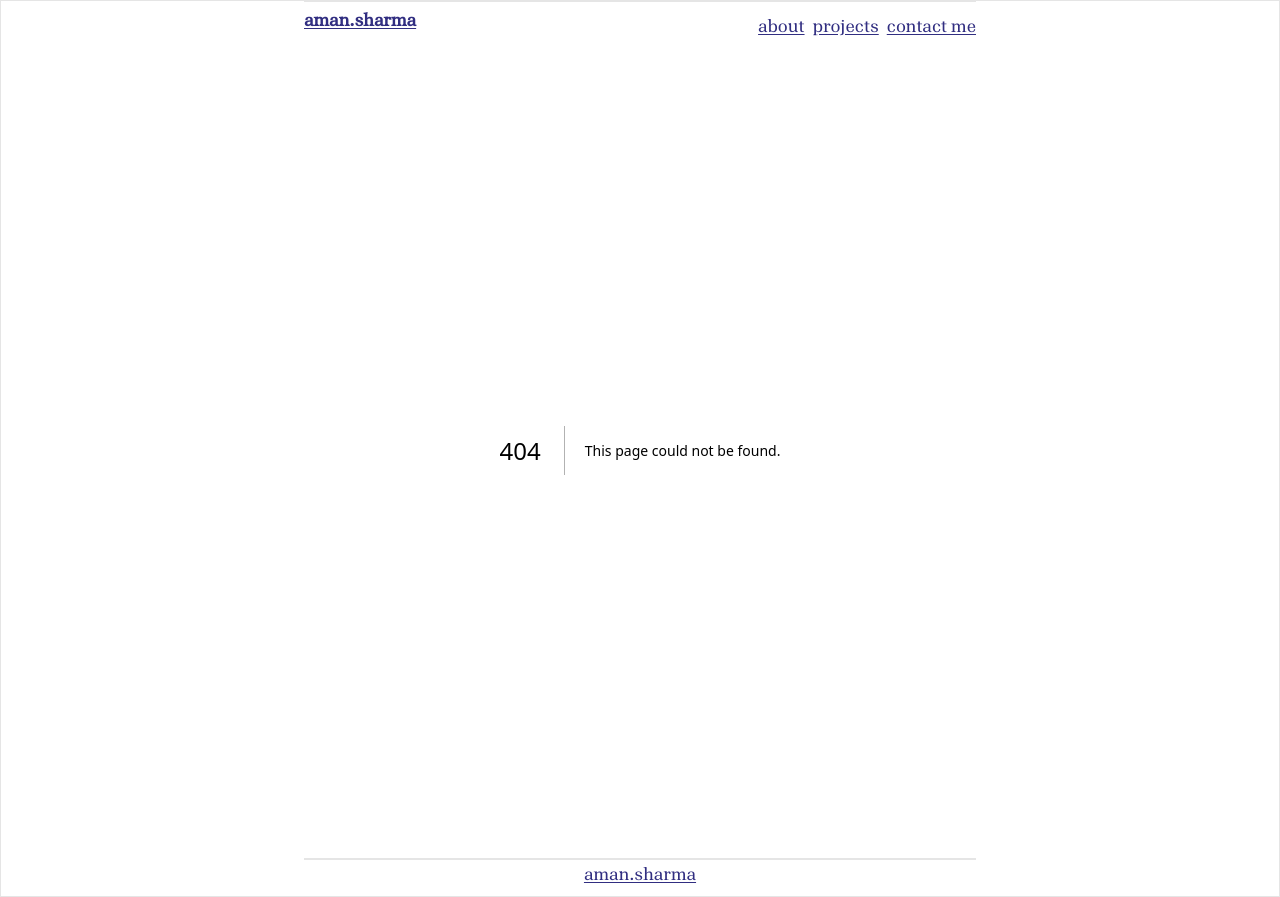
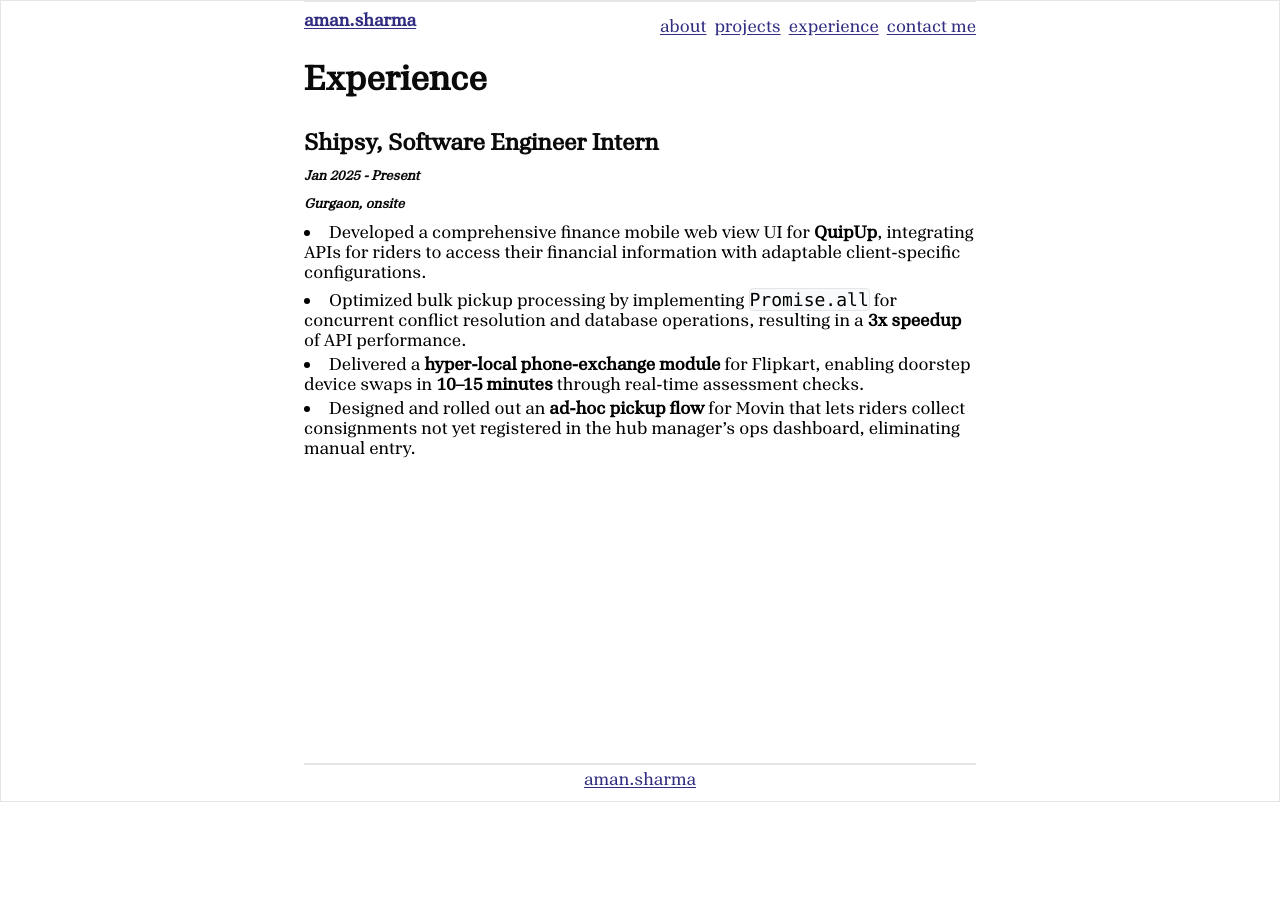
Before and after one commit to aman1117/portfolio, a Next.js app: page /experience in a window 1280 px wide. Before the commit this address had no page. After the commit the page ends 802 px from the top, so only its background shows below. Built offline with nearby package versions, Linux system fonts and the light colour scheme.

Commit message:
feat: Add experience section to header and create experience page

```diff
--- a/app/_components/header.tsx
+++ b/app/_components/header.tsx
@@ -32,6 +32,16 @@ const Header = () => {
               </Link>
             </div>
             <div>
+              <Link
+                href="/experience
+          "
+              >
+                <p className="md:text-lg underline text-indigo-900 underline-offset-2">
+                  experience
+                </p>
+              </Link>
+            </div>
+            <div>
               <Link href="/contact">
                 <p className="md:text-lg underline text-indigo-900 underline-offset-2">
                   contact me
--- /dev/null
+++ b/app/experience/page.tsx
@@ -0,0 +1,32 @@
+import React from 'react';
+
+const ContactPage: React.FC = () => {
+    return (
+        <div className="max-w-2xl mx-auto mt-2 mb-10 w-full h-full flex flex-col">
+            <p className="text-4xl font-bold mb-3 mr-1">Experience</p>
+            <div className="mt-4">
+                <div >
+                    <h2 className="text-2xl font-semibold mb-2">Shipsy, Software Engineer Intern</h2>
+                    <p className="text-sm  mb-2 italic"><strong>Jan 2025 - Present</strong></p>
+                    <p className="text-sm  mb-2 italic"><strong> Gurgaon, onsite</strong></p>
+                    <ul className="list-disc list-inside mt-2 space-y-1 text-sm">
+                        <li className='mb-2 text-black md:text-lg md:leading-5 leading-tight'>
+                            Developed a comprehensive finance mobile web view UI for <strong>QuipUp</strong>, integrating APIs for riders to access their financial information with adaptable client-specific configurations.
+                        </li>
+                        <li className='mb-2 text-black md:text-lg md:leading-5 leading-tight'>
+                            Optimized bulk pickup processing by implementing <code className='bg-gray-50 border rounded-sm'>Promise.all</code> for concurrent conflict resolution and database operations, resulting in a <strong>3x speedup</strong> of API performance.
+                        </li>
+                        <li className='mb-2 text-black md:text-lg md:leading-5 leading-tight'>
+                            Delivered a <strong>hyper-local phone-exchange module</strong> for Flipkart, enabling doorstep device swaps in <strong>10–15 minutes</strong> through real-time assessment checks.
+                        </li>
+                        <li className='mb-2 text-black md:text-lg md:leading-5 leading-tight'>
+                            Designed and rolled out an <strong>ad-hoc pickup flow</strong> for Movin that lets riders collect consignments not yet registered in the hub manager’s ops dashboard, eliminating manual entry.
+                        </li>
+                    </ul>
+                </div>
+            </div>
+        </div>
+    );
+};
+
+export default ContactPage;
```
